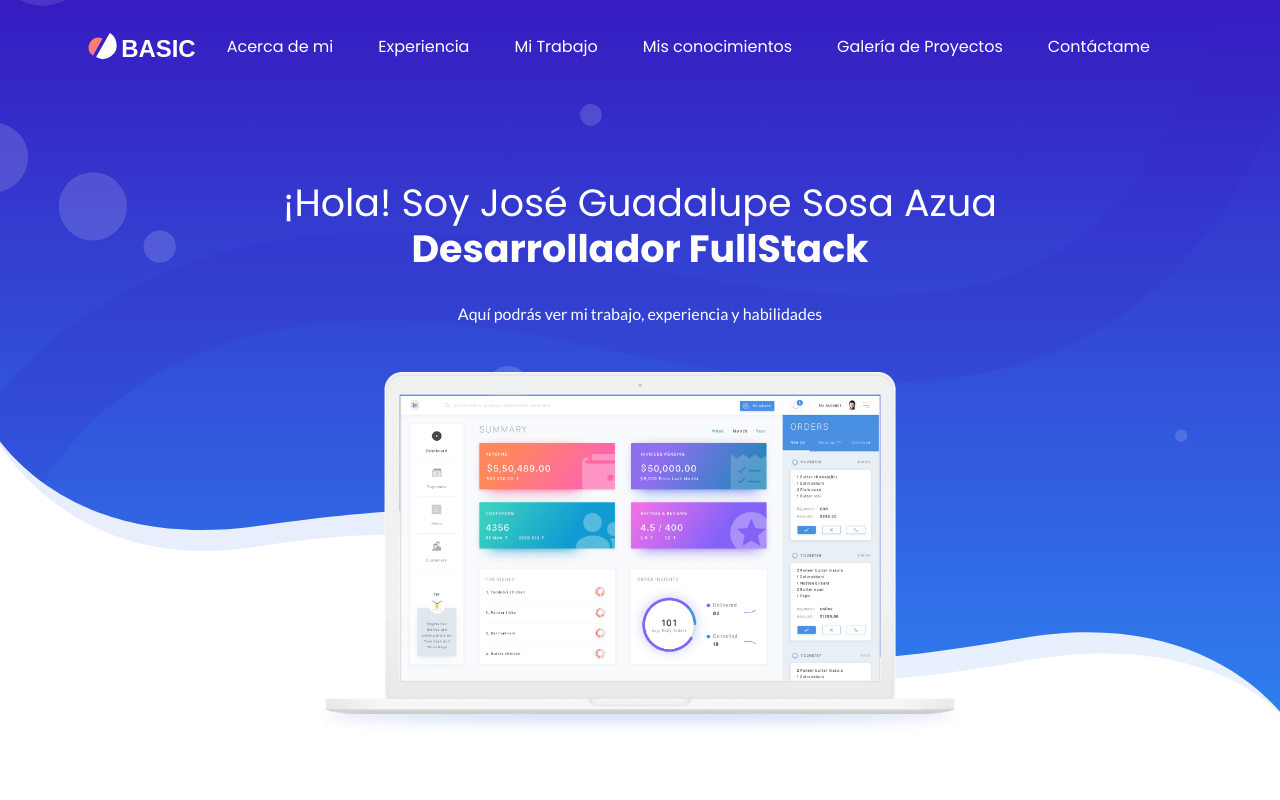
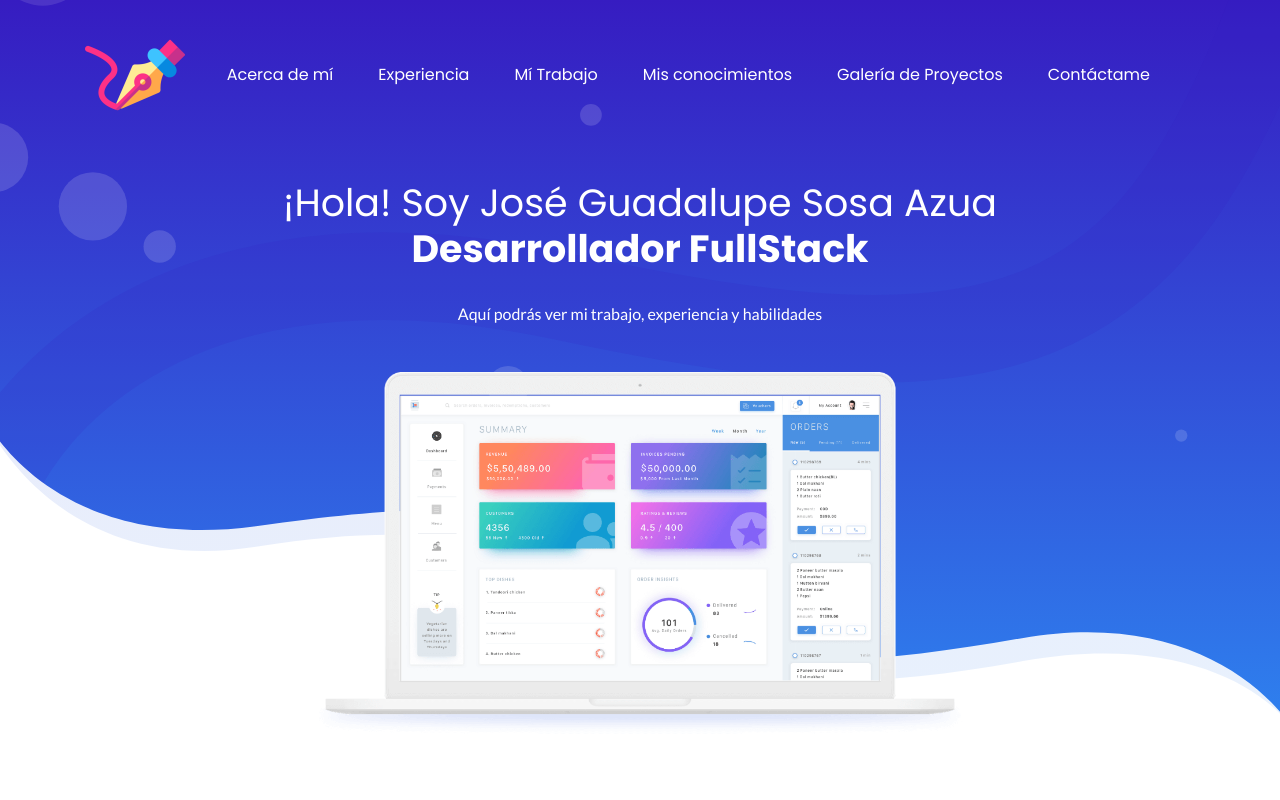
Before and after one commit to JoseSosaAzua/josesosaazua.github.io, a plain HTML site: page index.html in a window 1280 px wide. Shown: the top 800 px of the page. Drawn offline with Linux system fonts and the light colour scheme; files whose address does not match are found by name.

Commit message:
Cambio de logo

```diff
--- a/assets/js/main.js
+++ b/assets/js/main.js
@@ -15,10 +15,10 @@ $(function () {
         var scroll = $(window).scrollTop();
         if (scroll < 20) {
             $(".navbar-area").removeClass("sticky");
-            $(".navbar .navbar-brand img").attr("src", "assets/images/logo.svg");
+            $(".navbar .navbar-brand img").attr("src", "assets/images/logo.png");
         } else {
             $(".navbar-area").addClass("sticky");
-            $(".navbar .navbar-brand img").attr("src", "assets/images/logo-2.svg");
+            $(".navbar .navbar-brand img").attr("src", "assets/images/logo.png");
         }
     });
 
--- a/index.html
+++ b/index.html
@@ -11,6 +11,8 @@
     <meta name="viewport" content="width=device-width, initial-scale=1">
 
     <!--====== Favicon Icon ======-->
+    <link rel="shortcut icon" href="assets/images/favicon.ico" type="image/x-icon">
+    <link rel="icon" href="assets/images/favicon.ico" type="image/x-icon">
 
     <!--====== Animate CSS ======-->
     <link rel="stylesheet" href="assets/css/animate.css">
@@ -43,7 +45,6 @@
     <p class="browserupgrade">You are using an <strong>outdated</strong> browser. Please <a href="https://browsehappy.com/">upgrade your browser</a> to improve your experience and security.</p>
   <![endif]-->
 
-
     <!--====== PRELOADER PART START ======-->
 
     <div class="preloader">
@@ -74,7 +75,7 @@
                     <div class="col-lg-12">
                         <nav class="navbar navbar-expand-lg">
                             <a class="navbar-brand" href="index.html">
-                                <img src="assets/images/logo.svg" alt="Logo">
+                                <img src="assets/images/logo.png" alt="Logo">
                             </a>
                             <button class="navbar-toggler" type="button" data-toggle="collapse" data-target="#navbarSupportedContent" aria-controls="navbarSupportedContent" aria-expanded="false" aria-label="Toggle navigation">
                                 <span class="toggler-icon"></span>
@@ -85,13 +86,13 @@
                             <div class="collapse navbar-collapse sub-menu-bar" id="navbarSupportedContent">
                                 <ul id="nav" class="navbar-nav ml-auto">
                                     <li class="nav-item active">
-                                        <a class="page-scroll" href="#home">Acerca de mi</a>
+                                        <a class="page-scroll" href="#home">Acerca de mí</a>
                                     </li>
                                     <li class="nav-item">
                                         <a class="page-scroll" href="#features">Experiencia</a>
                                     </li>
                                     <li class="nav-item">
-                                        <a class="page-scroll" href="#about">Mi Trabajo</a>
+                                        <a class="page-scroll" href="#about">Mí Trabajo</a>
                                     </li>
                                     <li class="nav-item">
                                         <a class="page-scroll" href="#facts">Mis conocimientos</a>
@@ -585,7 +586,7 @@
                     <div class="col-lg-4 col-md-6 col-sm-8">
                         <div class="footer-about mt-50 wow fadeIn" data-wow-duration="1s" data-wow-delay="0.2s">
                             <a class="logo" href="#">
-                                <img src="assets/images/logo.svg" alt="logo">
+                                <img src="assets/images/logo.png" alt="logo">
                             </a>
                             <p class="text">"Si lo puedes imaginar, lo puedes programar"</p>
                         </div> <!-- footer about -->
```
Also changed, not shown: assets/images/favicon.ico (added), assets/images/logo.png (added).
